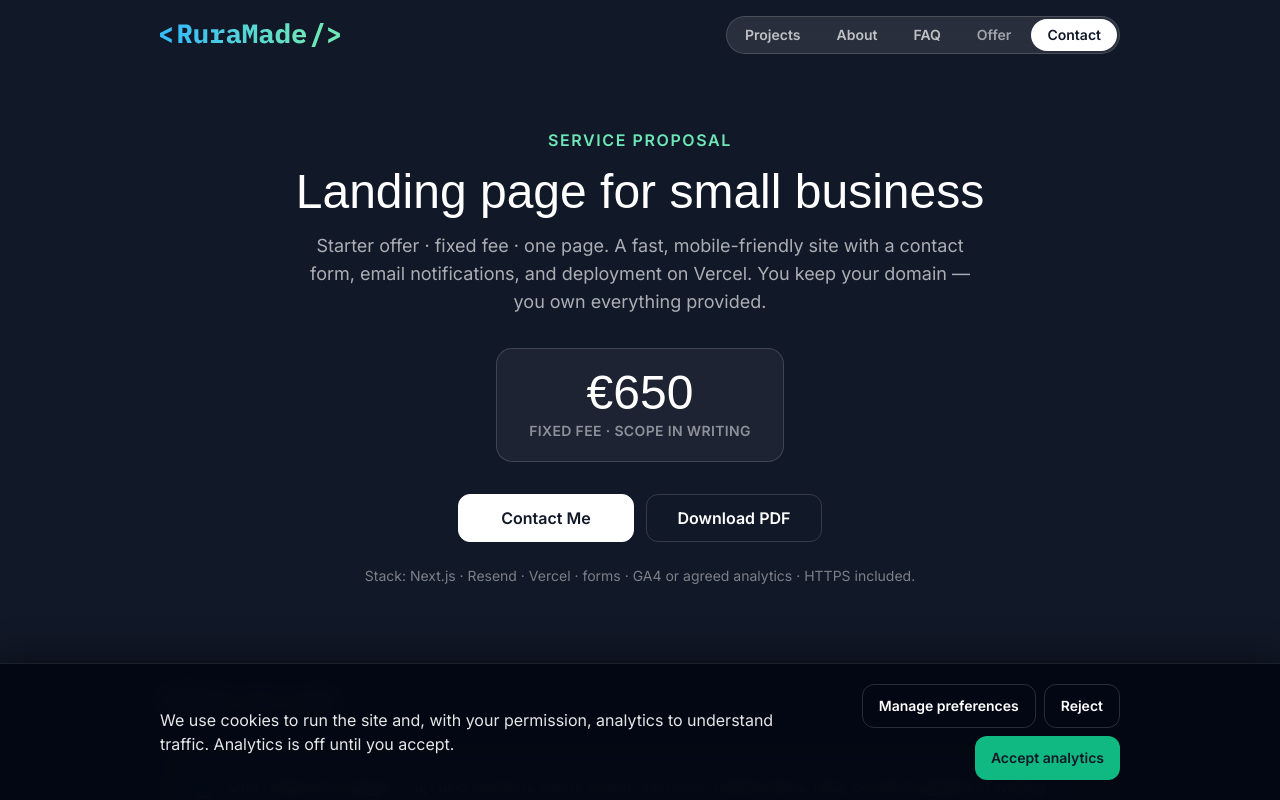
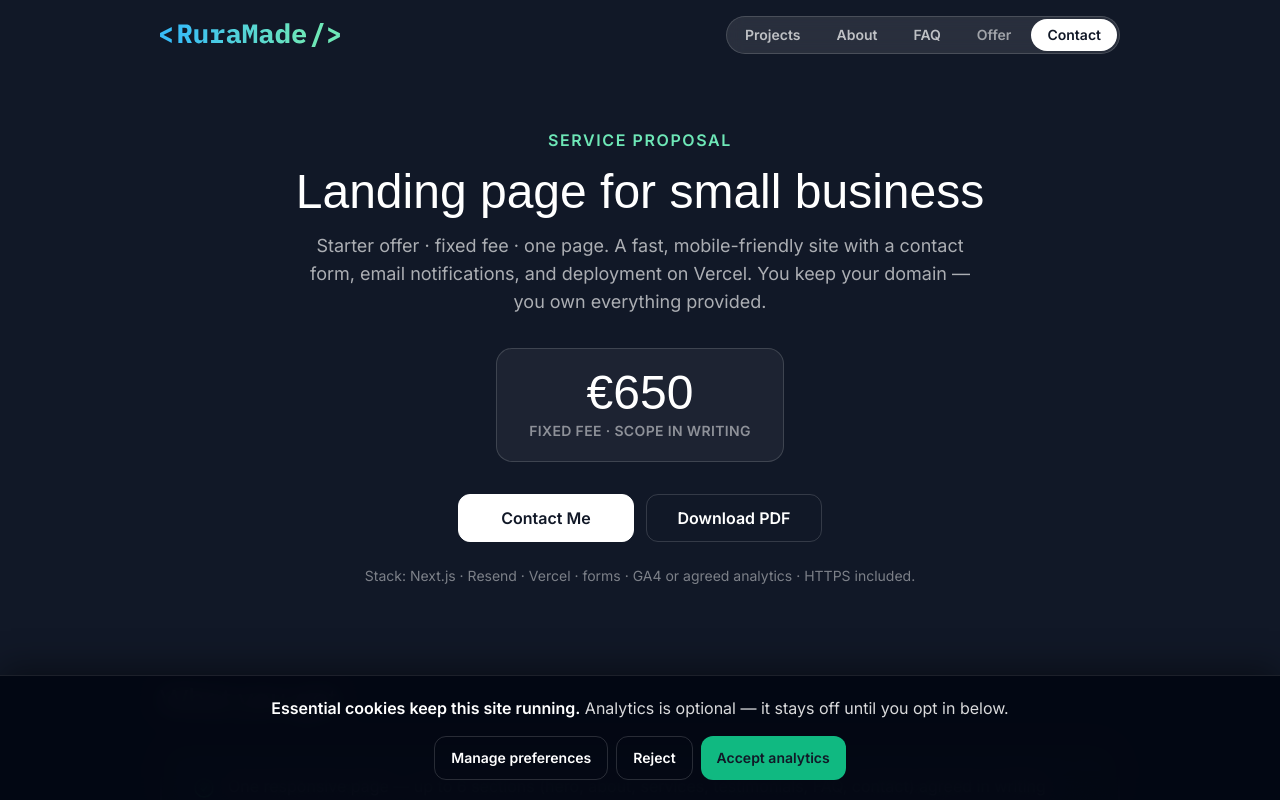
Before and after one commit to viktor-codes/portfolio, a Next.js app: page /offer in a window 1280 px wide. Shown: the top 800 px of the page. Built offline with nearby package versions, Linux system fonts and the light colour scheme; no server answers; a web font is replaced by a local one.

Commit message:
update cookie banner

```diff
--- a/src/components/cookie-consent/cookie-consent-banner.tsx
+++ b/src/components/cookie-consent/cookie-consent-banner.tsx
@@ -19,34 +19,40 @@ export function CookieConsentBanner() {
       role="region"
       aria-label="Cookie consent"
     >
-      <div className="container flex flex-col gap-4 lg:flex-row lg:items-center lg:justify-between lg:gap-8">
-        <div className="max-w-3xl">
-          <p className="text-sm text-white/90 md:text-base">
-            We use cookies to run the site and, with your permission, analytics
-            to understand traffic. Analytics is off until you accept.
+      <div className="container flex flex-col items-center gap-3 text-center sm:gap-4">
+        <div className="mx-auto max-w-3xl">
+          <p className="text-xs leading-snug sm:text-sm md:text-base md:leading-normal">
+            <span className="font-semibold text-white">
+              Essential cookies keep this site running.
+            </span>{" "}
+            <span className="text-white/85">
+              Analytics is optional — it stays off until you opt in below.
+            </span>
           </p>
         </div>
-        <div className="flex flex-col gap-2 sm:flex-row sm:flex-wrap sm:justify-end">
+        <div className="flex w-full flex-col items-center gap-2 sm:flex-row sm:flex-wrap sm:justify-center sm:gap-2">
           <button
             type="button"
-            className="h-11 rounded-xl border border-white/15 px-4 text-sm font-semibold text-white transition hover:bg-white/10"
+            className="h-10 w-full rounded-xl border border-white/15 px-3 text-xs font-semibold text-white transition hover:bg-white/10 sm:h-11 sm:w-auto sm:px-4 sm:text-sm"
             onClick={openPreferences}
           >
-            Manage preferences
+            <span className="sm:hidden">Preferences</span>
+            <span className="hidden sm:inline">Manage preferences</span>
           </button>
           <button
             type="button"
-            className="h-11 rounded-xl border border-white/15 px-4 text-sm font-semibold text-white transition hover:bg-white/10"
+            className="h-10 w-full rounded-xl border border-white/15 px-3 text-xs font-semibold text-white transition hover:bg-white/10 sm:h-11 sm:w-auto sm:px-4 sm:text-sm"
             onClick={rejectNonEssential}
           >
             Reject
           </button>
           <button
             type="button"
-            className="h-11 rounded-xl bg-emerald-500 px-4 text-sm font-semibold text-gray-900 transition hover:bg-emerald-400"
+            className="h-10 w-full rounded-xl bg-emerald-500 px-3 text-xs font-semibold text-gray-900 transition hover:bg-emerald-400 sm:h-11 sm:w-auto sm:px-4 sm:text-sm"
             onClick={acceptAnalytics}
           >
-            Accept analytics
+            <span className="sm:hidden">Accept</span>
+            <span className="hidden sm:inline">Accept analytics</span>
           </button>
         </div>
       </div>
```
